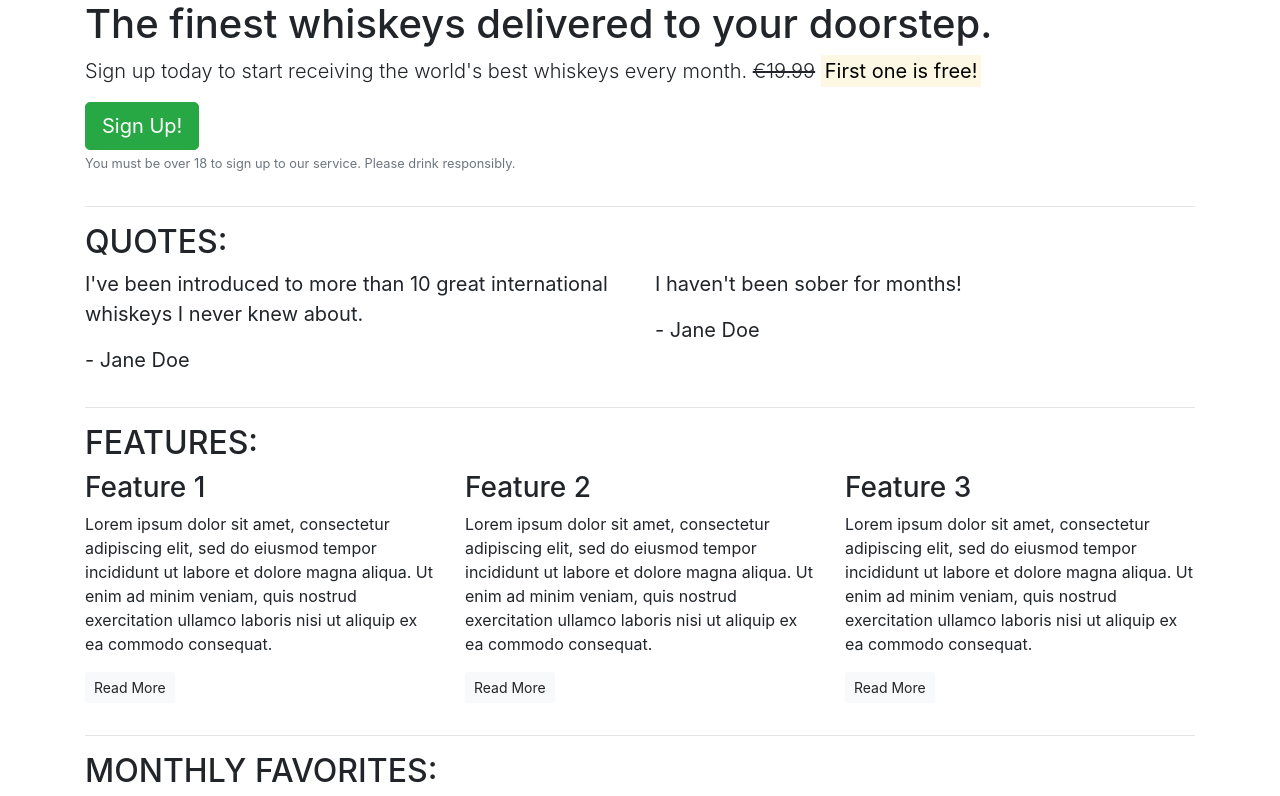
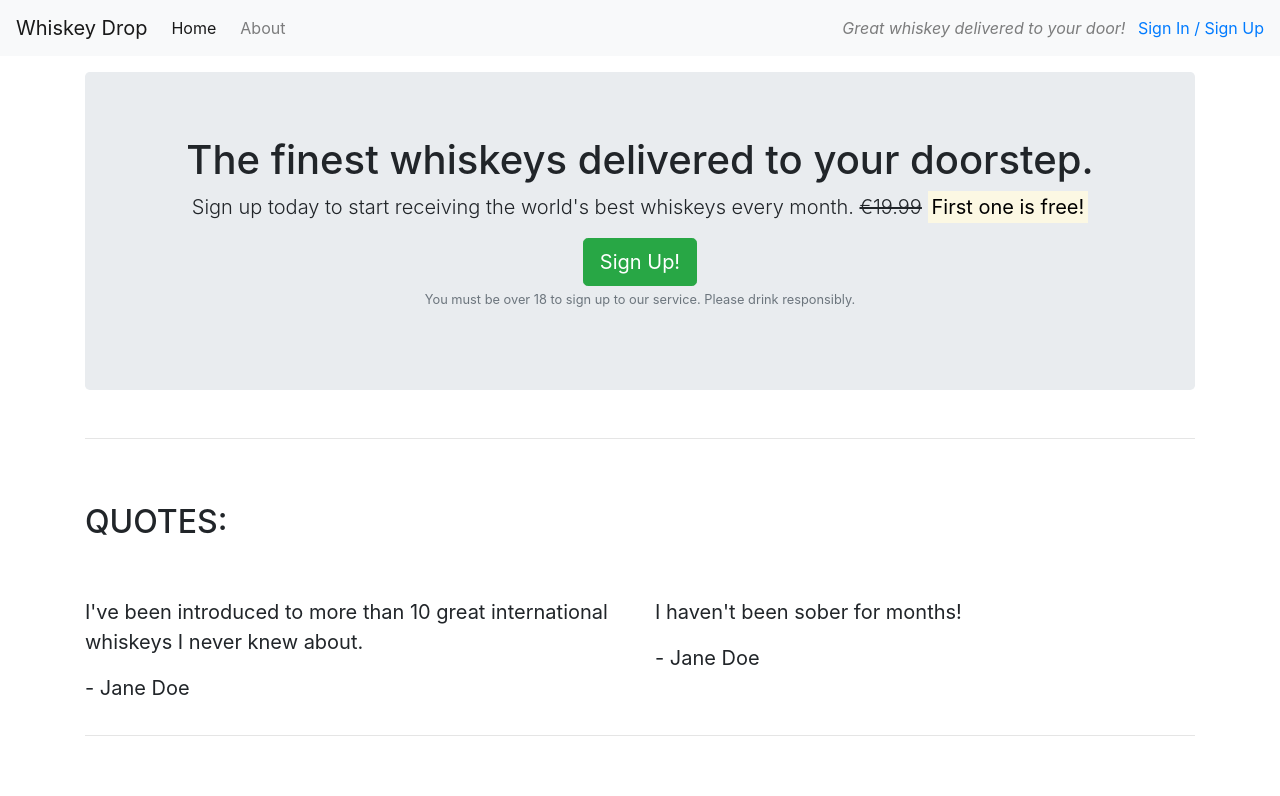
Before and after one commit to mikerae/Bootstrap4, a plain HTML site: page index.html in a window 1280 px wide. Shown: the top 796 px of the page. Drawn offline with nearby package versions, Linux system fonts and the light colour scheme.

Commit message:
Add navbar, and formatting

```diff
--- a/index.html
+++ b/index.html
@@ -11,14 +11,28 @@
 </head>
 
 <body>
-  <article class="container">
+  <nav class="navbar navbar-light bg-light navbar-expand-sm">
+    <a href="/" class="navbar-brand">Whiskey Drop</a>
+    <ul class="navbar-nav mr-auto">
+      <li class="active nav-item mr-2"><a class="nav-link" href="/">Home</a></li>
+      <li class="nav-item mr-2"><a class="nav-link" href="/about">About</a></li>
+      <li class="nav-item mr-2 d-block d-sm-none"><a class="nav-link" href="/login">Sign In / Sign Up</a></li>
+    </ul>
+    <div class="d-none d-md-block">
+      <p class="navbar-text my-auto mr-2"><i>Great whiskey delivered to your door!</i></p>
+      <a href="/login">Sign In / Sign Up</a>
+  </div>
+  </nav>
+  <article class="container mt-3">
     <!-- Callout -->
     <div class="row">
       <div class="col-12">
-        <section class="callout">
+        <section class="callout jumbotron text-center">
           <h1>The finest whiskeys delivered to your doorstep.</h1>
           <p class="lead">Sign up today to start receiving the world's best whiskeys every month.
-            <s>€19.99</s> <strong><mark>First one is free!</mark></strong></p>
+            <s class="d-none d-sm-inline">€19.99</s>
+            <span class="d-inline d-sm-none"><br></span>
+            <strong><mark>First one is free!</mark></strong></p>
           <button class="btn btn-success btn-lg">Sign Up!</button>
           <p class="text-muted"><small>You must be over 18 to sign up to our service. Please drink responsibly.</small>
           </p>
@@ -31,7 +45,7 @@
     <!-- Quotes -->
     <section class="quotes">
       <div class="row">
-        <div class="col-12">
+        <div class="col-12 my-5">
           <h2 class="text-uppercase">Quotes:</h2>
         </div>
       </div>
@@ -56,7 +70,7 @@
     <!-- Features -->
     <section class="features">
       <div class="row">
-        <div class="col-12">
+        <div class="col-12 my-5">
           <h2 class="text-uppercase">Features:</h2>
         </div>
       </div>
```
